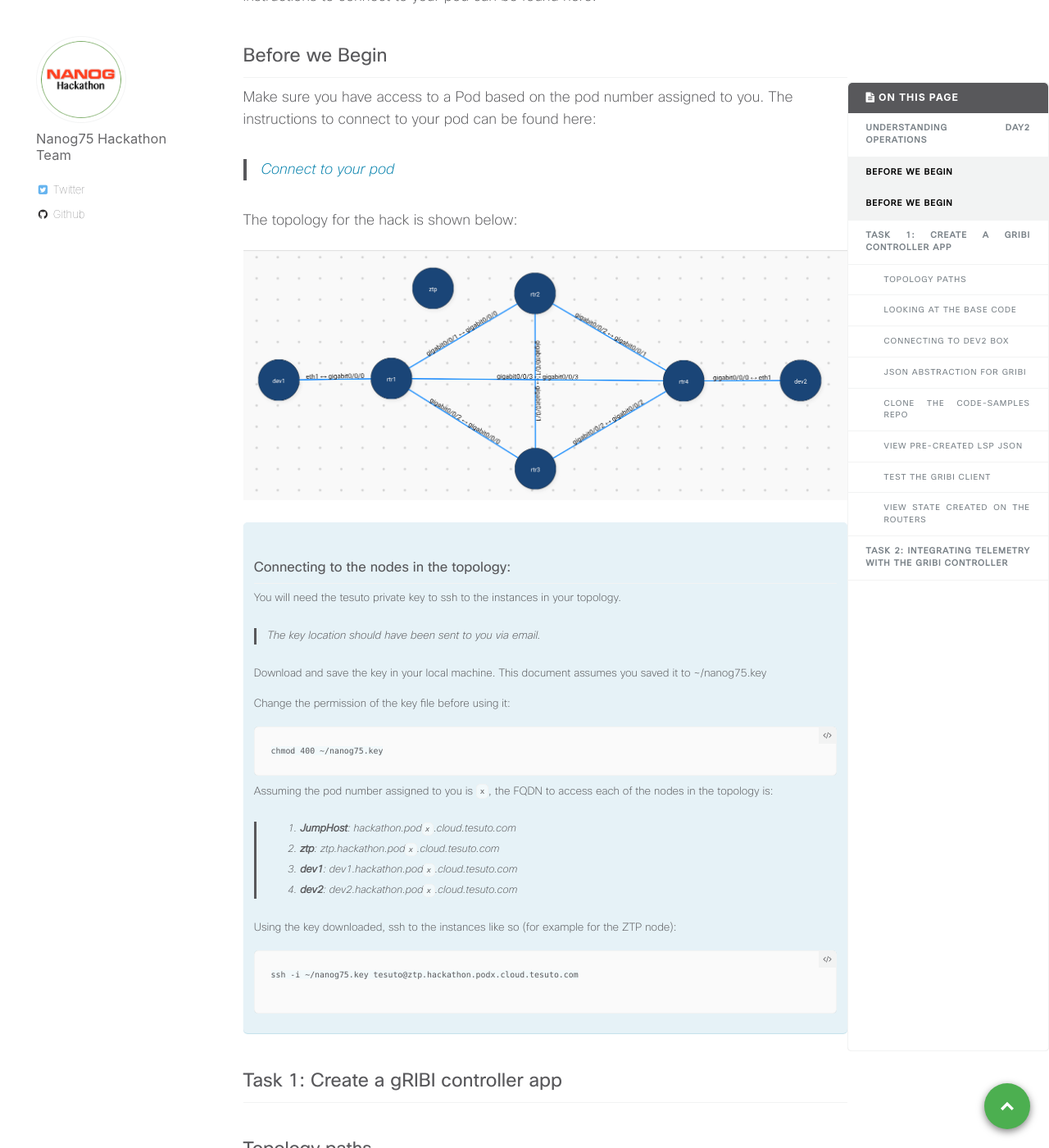
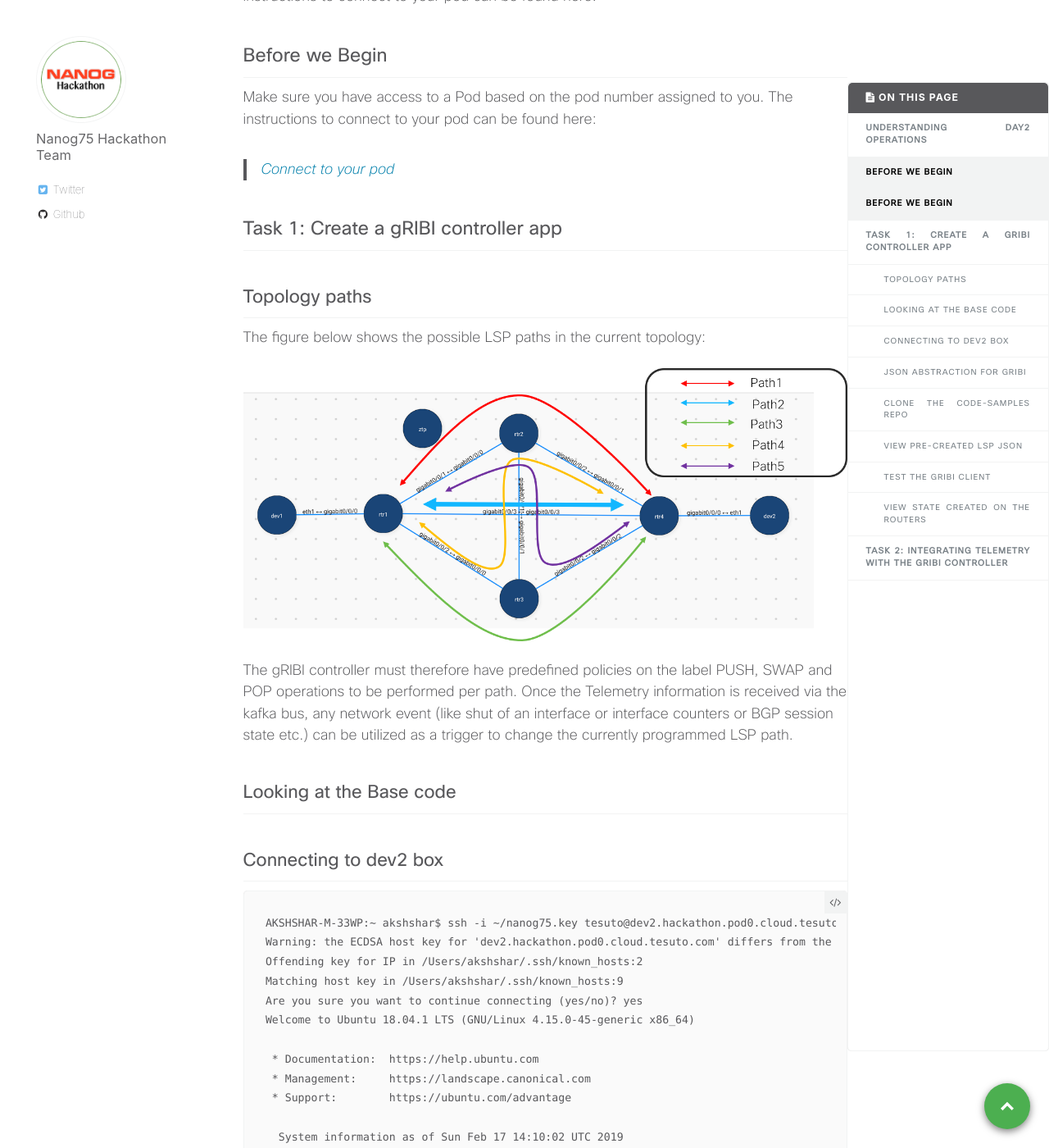
Before and after one commit to nanog75/hackathon, a Jekyll site: the page built from _day2/2019-02-17-traffic-engineering-controller-using-gribi.md, in a window 1280 px wide and 1400 px high, scrolled down 1213 px. Shown: the whole window at 82% size. Built offline with Jekyll 4.4.1, drawn with Linux system fonts in a browser that asks for light colours.

Commit message:
Update 2019-02-17-traffic-engineering-controller-using-gribi.md

````diff
--- a/_day2/2019-02-17-traffic-engineering-controller-using-gribi.md
+++ b/_day2/2019-02-17-traffic-engineering-controller-using-gribi.md
@@ -53,49 +53,6 @@ Make sure you have access to a Pod based on the pod number assigned to you.
 The instructions to connect to your pod can be found here:
 
 >[Connect to your pod]({{ base_path }}/connect-to-pods/)
-
-
-The topology for the hack is shown below:
-
-![]({{ base_path }}/images/topology_nanog75.png)
-
-
-{% capture "connect_text" %}
-### Connecting to the nodes in the topology:
-You will need the tesuto private key to ssh to the instances in your topology.
-
->The key location should have been sent to you via email.
-
-
-Download and save the key in your local machine. This document assumes you saved it to ~/nanog75.key
-
-
-Change the permission of the key file before using it:
-
-```
-chmod 400 ~/nanog75.key
-```
-
-
-Assuming the pod number assigned to you is `x`, the FQDN to access each of the nodes in the topology is:
-
-> 1. **JumpHost**:     hackathon.pod`x`.cloud.tesuto.com
-> 2. **ztp**:          ztp.hackathon.pod`x`.cloud.tesuto.com
-> 3. **dev1**:         dev1.hackathon.pod`x`.cloud.tesuto.com
-> 4. **dev2**:         dev2.hackathon.pod`x`.cloud.tesuto.com
-
-Using the key downloaded, ssh to the instances like so (for example for the ZTP node):
-
-```
-ssh -i ~/nanog75.key tesuto@ztp.hackathon.podx.cloud.tesuto.com
-
-```
-{% endcapture %}
-
-
-<div class="notice--info">
-  {{ connect_text | markdownify }}
- </div>
 
 
 
````
